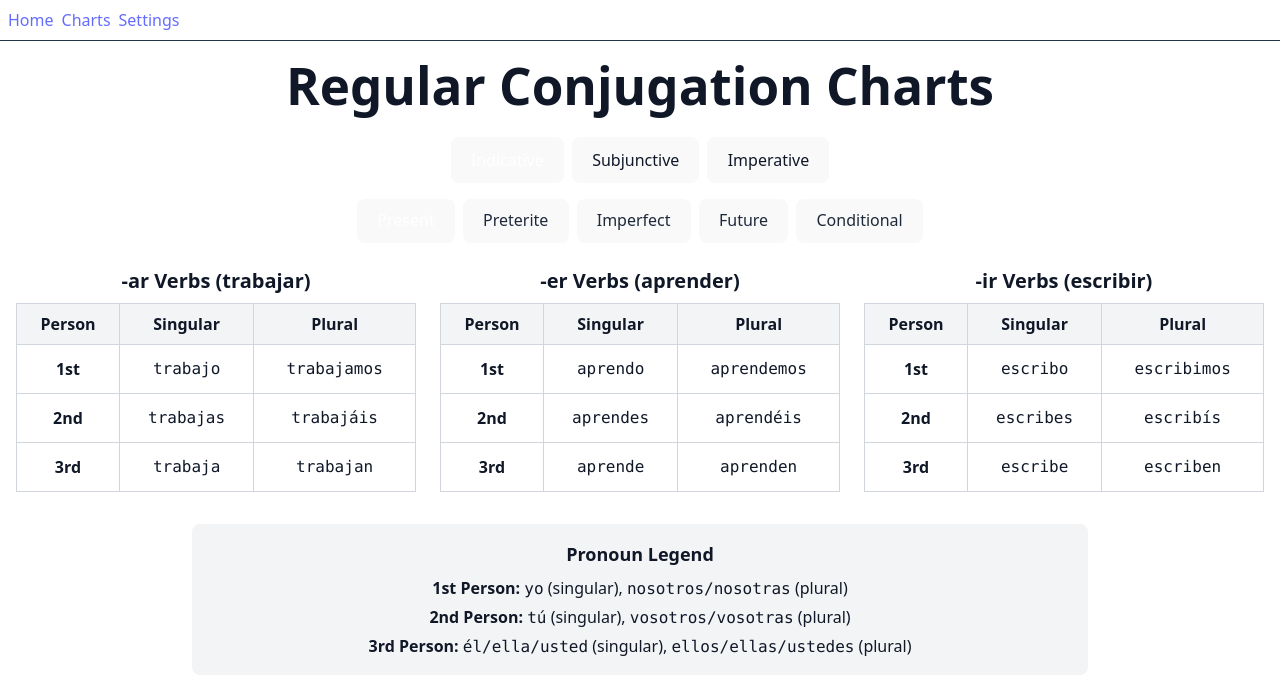
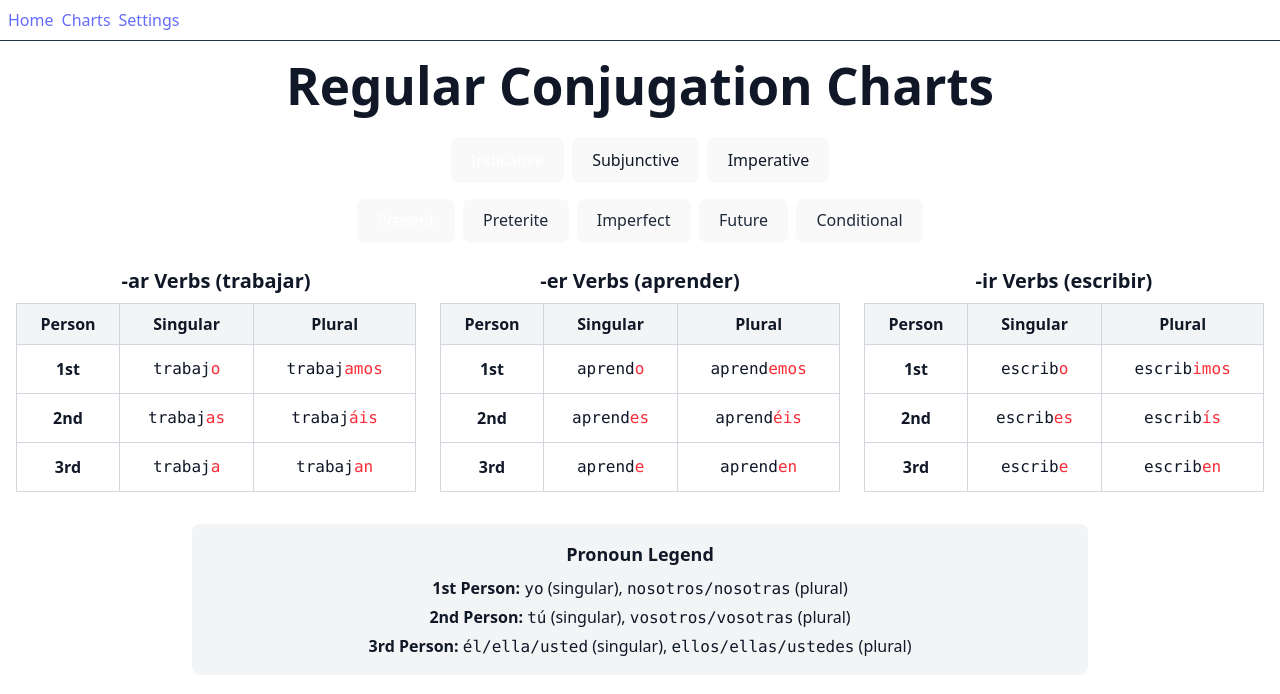
Before and after one commit to FantasticalAphant/conjugation-quiz, a React app in the folder frontend/: page /charts in a window 1280 px wide. Shown: the top 694 px of the page. Built offline with nearby package versions, Linux system fonts and the light colour scheme; the HTML template or start-up script is replaced by a standard one.

Commit message:
feat: make verb ending text color red

```diff
--- a/frontend/src/routes/charts.tsx
+++ b/frontend/src/routes/charts.tsx
@@ -25,9 +25,19 @@ function ConjugationTable({
             return "-";
         }
         if (tense === "Future" || tense === "Conditional") {
-            return exampleVerb + ending;
+            return (
+                <>
+                    {exampleVerb}
+                    <span className="text-red-500">{ending}</span>
+                </>
+            );
         }
-        return stem + ending;
+        return (
+            <>
+                {stem}
+                <span className="text-red-500">{ending}</span>
+            </>
+        );
     };
     return (
         <div className="w-full">
```
